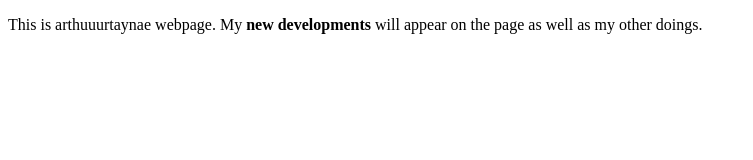
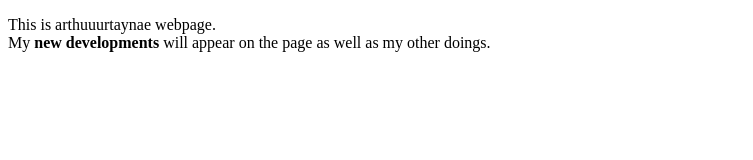
Before and after one commit to arthuuurtaynae/arthuuurtaynae.github.io, a plain HTML site: page index.html in a window 1280 px wide. Shown: the whole page, without its empty margins (0-753 px from the left). Drawn offline with Linux system fonts and the light colour scheme.

Commit message:
Update index.html

```diff
--- a/index.html
+++ b/index.html
@@ -4,7 +4,7 @@
     <title>This is my webpage!</title>
   </head>
   <body>
-    <p>This is arthuuurtaynae webpage.
+    <p>This is arthuuurtaynae webpage.  <br>
       My <strong>new developments</strong>  will appear on the page as well as my other doings.</p>
   </body>
 </html>
```
